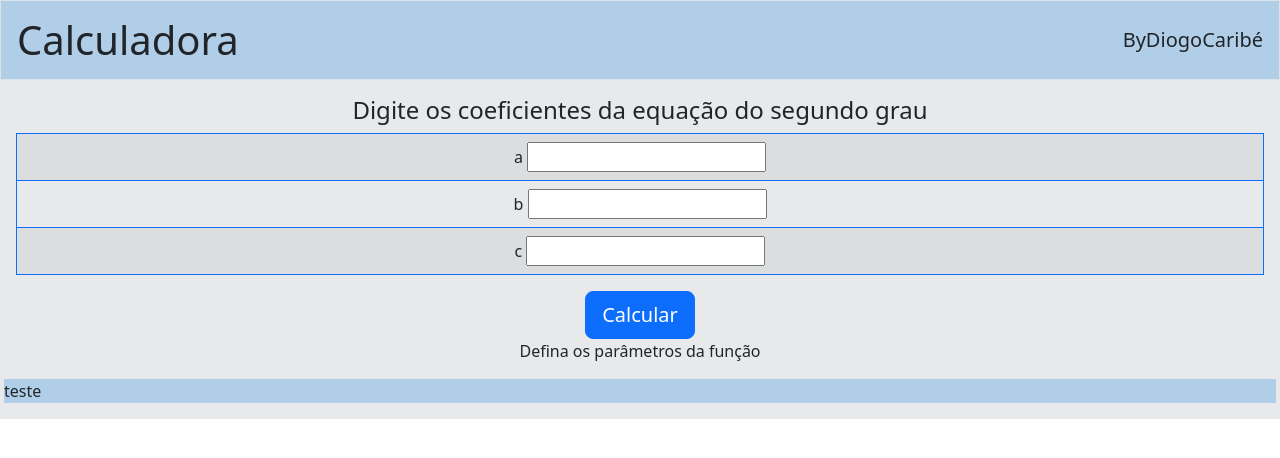
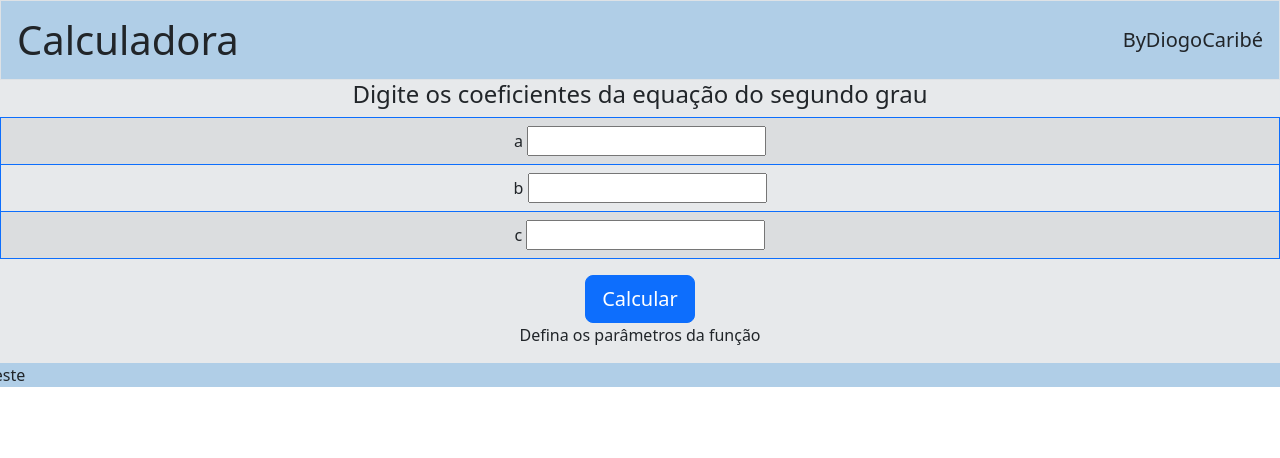
Before and after one commit to diogocaribe/projectDjango, a Django app: page / in a window 1280 px wide. Shown: the top 458 px of the page. Run offline with Django 4.2, Linux system fonts and the light colour scheme.

Commit message:
Removendo o padding do main div do template

```diff
--- a/equacao_seg_grau/templates/base.html
+++ b/equacao_seg_grau/templates/base.html
@@ -12,7 +12,7 @@
         <h5 class="m-0"> ByDiogoCaribé</h5>
     </header>
 
-    <div class="row align-content-center p-3" style="background-color: rgb(231, 233, 235); height: 100%;">
+    <div class="row align-content-center p-0" style="background-color: rgb(231, 233, 235); height: 100%;">
         <!-- Local para adicionar a calculadora -->
         {% block content %}
         {% endblock %}
```
